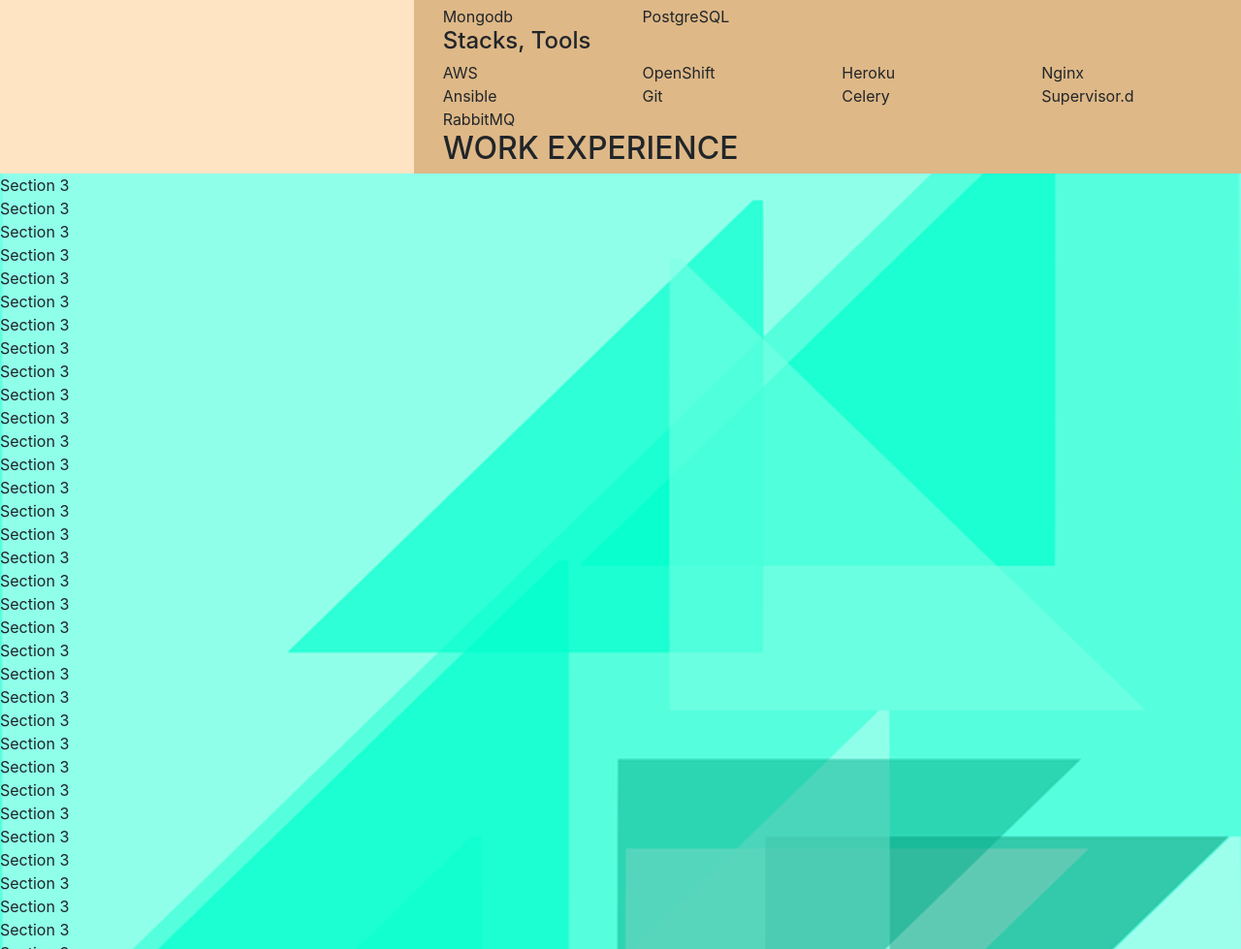
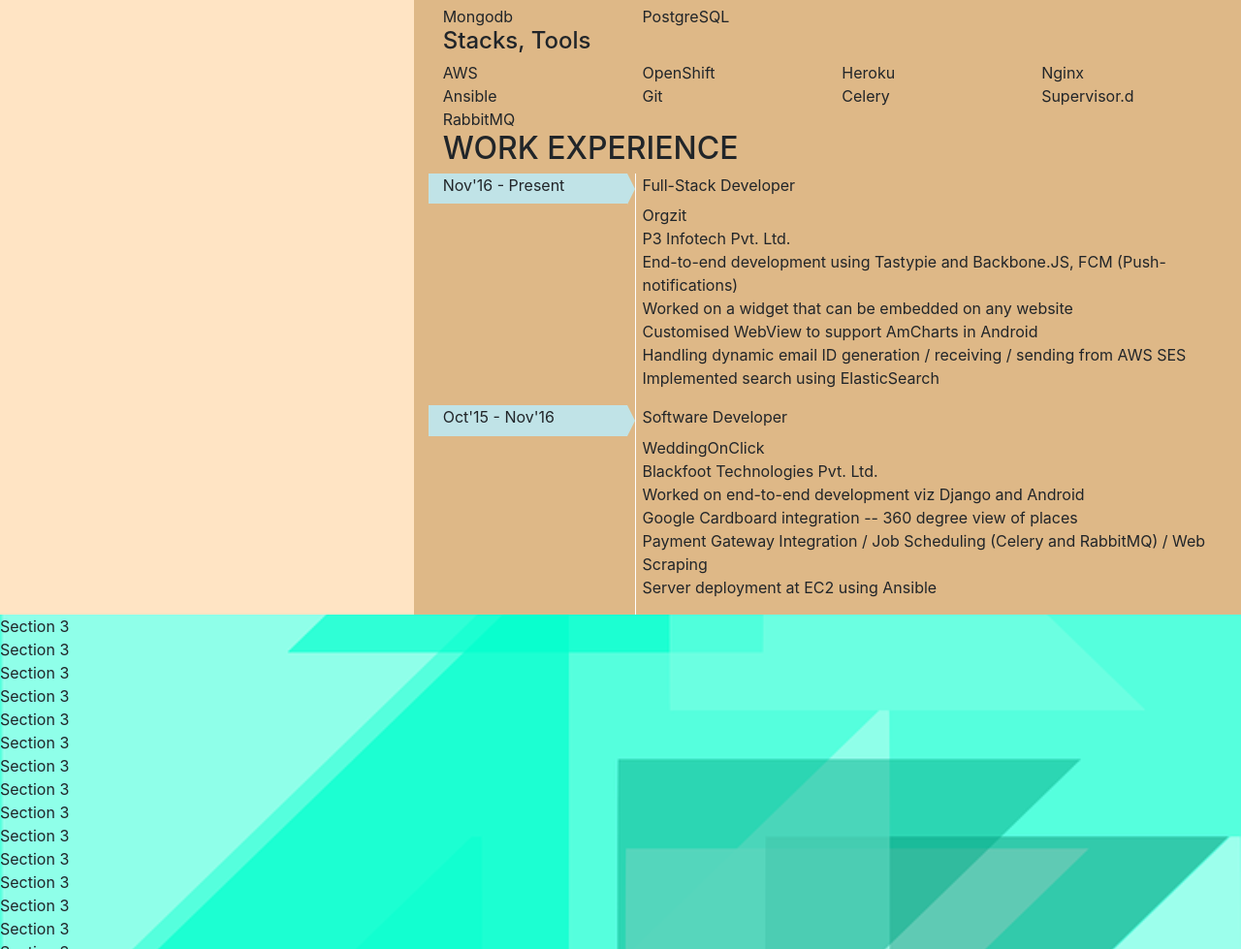
Before and after one commit to ishan1608/ishan1608, a plain HTML site: page index.html in a window 1280 px wide. Shown: the part 1221-2200 px from the top of the page at 97% size. Drawn offline with Linux system fonts and the light colour scheme.

Commit message:
Added Working Experience Added Year Badges pointing left and right based on screen size

```diff
--- a/css/main.css
+++ b/css/main.css
@@ -38,3 +38,65 @@
 .section-heading {
     text-transform: uppercase;
 }
+
+.timeline-box {
+    position: relative;
+}
+
+.timeline-box:after {
+    content: "";
+    position: absolute;
+    z-index: 0;
+    border-left: 1px solid #ffffff;
+    top: 0;
+    bottom: 0;
+    /* Sending border a little more left to make it look good */
+    left: -26px;
+}
+
+/* Large devices (desktops, 992px and up) */
+@media (min-width: 992px) {
+    .timeline-box:after {
+        left: 25%;
+    }
+}
+
+/* Year pointer */
+.pointer {
+    background-color: #c0e3e7;
+    height: 1.98em;
+}
+
+/* Smaller than Large Devices (992px and below) */
+@media (max-width: 992px) {
+    /* Year Pointing left */
+    .pointer:before {
+        content: "";
+        top: 0;
+        right: 100%;
+        width: 0;
+        height: 0;
+        position: absolute;
+        border-top: 16px solid transparent!important;
+        border-bottom: 16px solid transparent!important;
+        border-left: 10px solid transparent!important;
+        border-right: 10px solid #c0e3e7!important;
+    }
+}
+
+/* Large devices (desktops, 992px and up) */
+@media (min-width: 992px) {
+    /* Year pointing right */
+    .pointer:after {
+        content: "";
+        top: 0;
+        left: 100%;
+        width: 0;
+        height: 0;
+        position: absolute;
+        border-top: 16px solid transparent!important;
+        border-bottom: 16px solid transparent!important;
+        border-left: 8px solid #c0e3e7!important;
+        border-right: 10px solid transparent!important;
+    }
+}
--- a/index.html
+++ b/index.html
@@ -164,7 +164,43 @@
                         <h2 class="section-heading">
                             Work Experience
                         </h2>
-
+                        <div class="timeline-box">
+                            <div>
+                                <div class="row">
+                                    <span class="col-lg-3 pointer"><span>Nov'16 - Present</span></span>
+                                    <div class="col-lg-9">Full-Stack Developer</div>
+                                </div>
+                                <div class="row">
+                                    <div class="col-lg-9 ml-auto">
+                                        Orgzit<br/>P3 Infotech Pvt. Ltd.
+                                        <p>
+                                            End-to-end development using Tastypie and Backbone.JS, FCM (Push-notifications)<br/>
+                                            Worked on a widget that can be embedded on any website<br/>
+                                            Customised WebView to support AmCharts in Android<br/>
+                                            Handling dynamic email ID generation / receiving / sending from AWS SES<br/>
+                                            Implemented search using ElasticSearch
+                                        </p>
+                                    </div>
+                                </div>
+                            </div>
+                            <div>
+                                <div class="row">
+                                    <span class="col-lg-3 pointer"><span>Oct'15 - Nov'16</span></span>
+                                    <div class="col-lg-9">Software Developer</div>
+                                </div>
+                                <div class="row">
+                                    <div class="col-lg-9 ml-auto">
+                                        WeddingOnClick<br/>Blackfoot Technologies Pvt. Ltd.
+                                        <p>
+                                            Worked on end-to-end development viz Django and Android<br/>
+                                            Google Cardboard integration -- 360 degree view of places<br/>
+                                            Payment Gateway Integration / Job Scheduling (Celery and RabbitMQ) / Web Scraping<br/>
+                                            Server deployment at EC2 using Ansible
+                                        </p>
+                                    </div>
+                                </div>
+                            </div>
+                        </div>
                     </div>
                 </div>
             </div>
```
